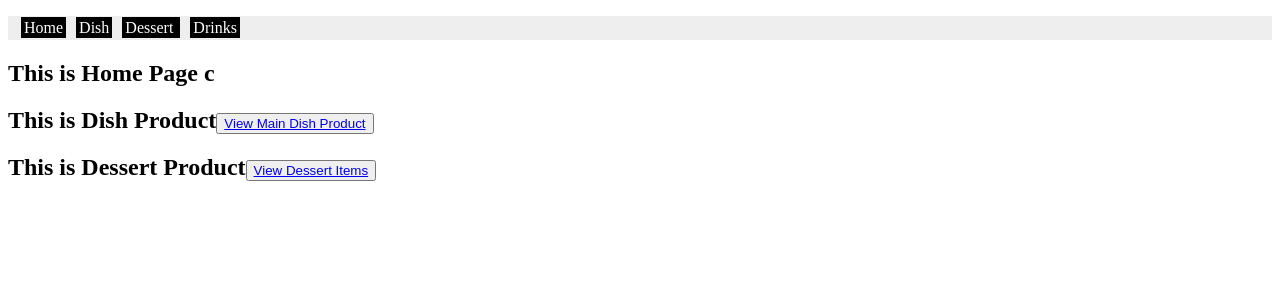
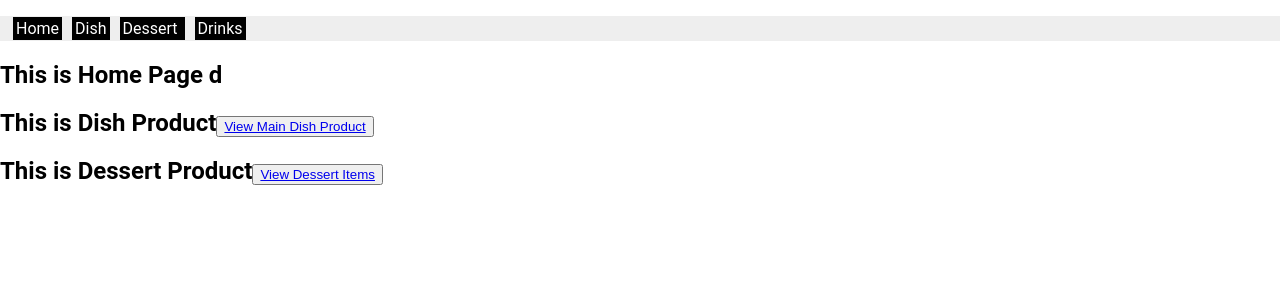
Before and after one commit to SalahUddin7/vegan, a React (Create React App) app: page / in a window 1280 px wide. Shown: the top 300 px of the page. Built offline with nearby package versions, Linux system fonts and the light colour scheme.

Commit message:
Basic Structure created

```diff
--- a/src/App.jsx
+++ b/src/App.jsx
@@ -29,6 +29,7 @@ export default function App() {
           </li>
         </ul>
       </div>
+
       <Routes>
         <Route path="/" element={<Home />}></Route>
         <Route path="/Dessertproduct" element={<Dessertproduct />}></Route>
--- a/src/assets/style.css
+++ b/src/assets/style.css
@@ -1,3 +1,16 @@
+body {
+  margin: 0;
+  font-family: 'Roboto', 'Segoe UI', 'Oxygen', 'Ubuntu', 'Cantarell',
+    'Fira Sans', 'Droid Sans', 'Helvetica Neue', sans-serif;
+  -webkit-font-smoothing: antialiased;
+  -moz-osx-font-smoothing: grayscale;
+}
+
+code {
+  font-family: source-code-pro, Menlo, Monaco, Consolas, 'Courier New',
+    monospace;
+}
+
 h1,
 p {
   font-family: Lato;
--- a/src/components/Home.jsx
+++ b/src/components/Home.jsx
@@ -4,7 +4,7 @@ import { Link } from 'react-router-dom';
 const Home = () => {
   return (
     <div>
-      <h2>This is Home Page c</h2>
+      <h2>This is Home Page d</h2>
 
       <h2>
         This is Dish Product
--- a/src/components/dessert/Dessertproduct.jsx
+++ b/src/components/dessert/Dessertproduct.jsx
@@ -1,6 +1,6 @@
 import React, { useState } from 'react';
 import { Link } from 'react-router-dom';
-import { getProductDataDessert } from '../data/product-data-dessert';
+import { getProductDataDessert } from '../../data/product-data-dessert';
 
 const Dessertproduct = () => {
   const [products, setProducts] = useState(getProductDataDessert);
--- a/src/components/dessert/Dessertproductsingle.jsx
+++ b/src/components/dessert/Dessertproductsingle.jsx
@@ -1,7 +1,7 @@
 import React, { useState, useEffect } from 'react';
 import { useParams } from 'react-router-dom';
 
-import { getProductDataDessert } from '../data/product-data-dessert';
+import { getProductDataDessert } from '../../data/product-data-dessert';
 
 const Dessertproductsingle = () => {
   const Para = useParams();
--- a/src/components/drinks/Drinksproduct.jsx
+++ b/src/components/drinks/Drinksproduct.jsx
@@ -1,6 +1,6 @@
 import React, { useState } from 'react';
 import { Link } from 'react-router-dom';
-import { getProductDataDrinks } from '../data/product-data-drinks';
+import { getProductDataDrinks } from '../../data/product-data-drinks';
 
 const Drinksproduct = () => {
   const [products, setProducts] = useState(getProductDataDrinks);
--- a/src/components/drinks/Drinksproductsingle.jsx
+++ b/src/components/drinks/Drinksproductsingle.jsx
@@ -1,7 +1,7 @@
 import React, { useState, useEffect } from 'react';
 import { useParams } from 'react-router-dom';
 
-import { getProductDataDrinks } from '../data/product-data-drinks';
+import { getProductDataDrinks } from '../../data/product-data-drinks';
 
 const Drinksproductsingle = () => {
   const Para = useParams();
--- a/src/components/products/Product.jsx
+++ b/src/components/products/Product.jsx
@@ -1,6 +1,6 @@
 import React, { useState } from 'react';
 import { Link } from 'react-router-dom';
-import { getProductData } from '../data/product-data';
+import { getProductData } from '../../data/product-data';
 
 const Product = () => {
   const [products, setProducts] = useState(getProductData);
--- a/src/components/products/ProductSingle.jsx
+++ b/src/components/products/ProductSingle.jsx
@@ -1,7 +1,7 @@
 import React, { useState, useEffect } from 'react';
 import { useParams } from 'react-router-dom';
 
-import { getProductData } from '../data/product-data';
+import { getProductData } from '../../data/product-data';
 
 const ProductSingle = () => {
   const Para = useParams();
```
Also changed, not shown: src/data/product-data-dessert.js (renamed from src/components/data/product-data-dessert.js), src/data/product-data-drinks.js (renamed from src/components/data/product-data-drinks.js), src/data/product-data.js (renamed from src/components/data/product-data.js).
